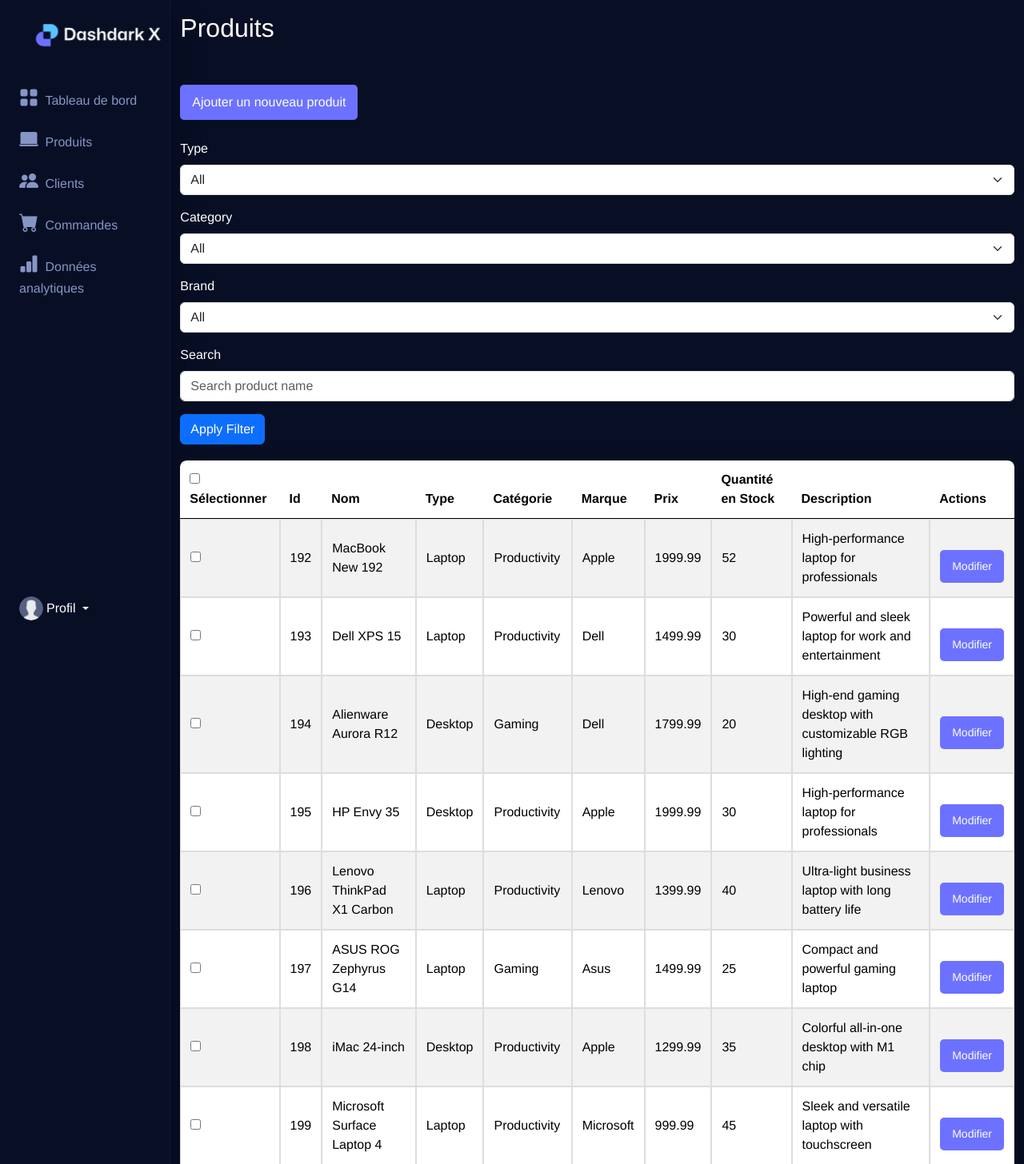
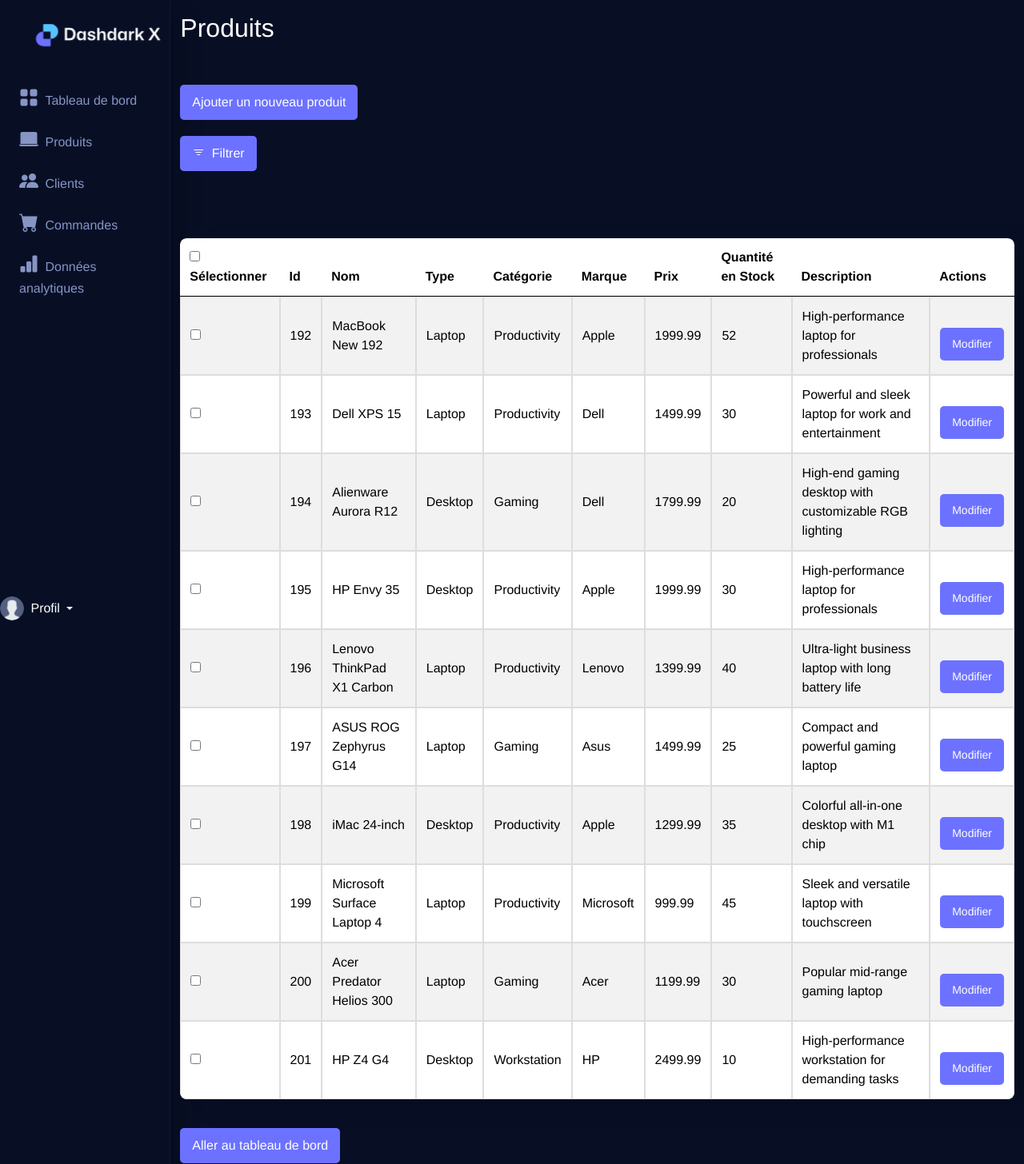
Before and after one commit to PierreDevC/projet_python_app_web_fonc, a Flask app: page /product_list in a window 1280 px wide. Shown: the top 1456 px of the page at 80% size. Run offline with Flask 3, Linux system fonts and the light colour scheme; a user stored in the database is signed in; data comes from the database, SQL or seed files in the repository; some libraries are stand-ins or nearby versions.

Commit message:
feat(products): Add Bootstrap collapsible filter button for products table

```diff
--- a/app.py
+++ b/app.py
@@ -153,7 +153,7 @@
 
         finally:
             conn.close()
-            return render_template("result.html", msg=msg)
+            return render_template("result.html", msg=msg, user=current_user)
 
 @app.route('/update_product', methods=['POST'])
 @login_required
@@ -182,7 +182,7 @@
             conn.rollback()
             msg = f"Error updating product: {str(e)}"
         finally:
-            return render_template("result.html", msg=msg)
+            return render_template("result.html", msg=msg, user=current_user)
 
 @app.route('/delete_selected', methods=['POST'])
 def delete_selected():
@@ -208,7 +208,7 @@
 
         finally:
             conn.close()
-            return render_template('result.html', msg=msg)
+            return render_template('result.html', msg=msg, user=current_user)
 
 @app.route('/product_list')
 @login_required
@@ -218,7 +218,7 @@
         cursor = conn.cursor()
         cursor.execute('''SELECT * from products''')
         rows = cursor.fetchall()
-        return render_template("product_list.html",rows=rows)
+        return render_template("product_list.html",rows=rows, user=current_user)
 
 
 @app.route('/filter_products', methods=['GET'])
@@ -316,7 +316,7 @@
 
         except sqlite3.Error as e:
             error_message = f"There was an error deleting the customers: {str(e)}"
-            return render_template('customer_result.html', message=error_message)
+            return render_template('customer_result.html', message=error_message, user=current_user)
 
 @app.route('/customer_list')
 @login_required
@@ -326,7 +326,7 @@
         cursor = conn.cursor()
         cursor.execute('''SELECT * from customers''')
         rows = cursor.fetchall()
-        return render_template("customer_list.html", rows=rows)
+        return render_template("customer_list.html", rows=rows, user=current_user)
 
 # Analytics routes
 def generate_pie_chart():
--- a/templates/base.html
+++ b/templates/base.html
@@ -124,7 +124,7 @@
     </style>
 </head>
 <body>
-    <div class="container-fluid">
+    <div class="container-fluid ">
         <div class="row flex-nowrap">
             <div class="col-auto col-md-3 col-xl-2 px-sm-2 px-0 navbar-background-color border-end blue-border shadow-right">
                 <div class="d-flex flex-column align-items-center align-items-sm-start px-3 pt-2 text-white min-vh-100">
@@ -155,10 +155,10 @@
                         </li>
                     </ul>
                     <hr>
-                    <div class="dropdown pb-4">
+                    <div class="dropdown pb-4 fixed-bottom">
                         <a href="#" class="d-flex align-items-center text-white text-decoration-none dropdown-toggle" id="dropdownUser1" data-bs-toggle="dropdown" aria-expanded="false">
                             <img src="/static/user.png" alt="hugenerd" width="30" height="30" class="rounded-circle">
-                            <span class="d-none d-sm-inline mx-1">
+                            &nbsp;<span class="d-none d-sm-inline mx-1">
                                 Profil</span>
                         </a>
                         <ul class="dropdown-menu dropdown-menu-dark text-small shadow" aria-labelledby="dropdownUser1">
--- a/templates/product_list.html
+++ b/templates/product_list.html
@@ -45,34 +45,43 @@
     document.getElementById('modify_product_stock').value = data.stock;
     document.getElementById('modify_product_desc').value = data.description;
     }
+
+    const button = document.querySelector('.buttons');
+    const collapse = document.querySelector('#collapseExample');
 </script>
 
 <button type="button" class="buttons" data-bs-toggle="modal" data-bs-target="#exampleModal">
     Ajouter un nouveau produit
 </button>
-<br>
-<br>
+
+  <p>
+    <button class="buttons" type="button" data-bs-toggle="collapse" data-bs-target="#collapseExample" aria-expanded="false" aria-controls="collapseExample">
+        <i class="bi bi-filter me-1"></i> Filtrer
+    </button>
+  </p>
+  <div class="collapse" id="collapseExample">
+    <div class="card card-body">
         <form action="/filter_products" method="get">
             <div class="mb-3">
-        <label for="type" class="form-label text-white">Type</label>
+                <label for="type" class="form-label">Type</label>
                 <select class="form-select" name="type" id="type">
-            <option value="">All</option>
+                    <option value="">Tous les types</option>
                     <option value="Laptop">Laptop</option>
                     <option value="Desktop">Desktop</option>
                 </select>
             </div>
             <div class="mb-3">
-        <label for="category" class="form-label text-white">Category</label>
+                <label for="category" class="form-label">Catégorie</label>
                 <select class="form-select" name="category" id="category">
-            <option value="">All</option>
+                    <option value="">Toutes les catégories</option>
                     <option value="Productivity">Productivity</option>
                     <option value="Gaming">Gaming</option>
                 </select>
             </div>
             <div class="mb-3">
-        <label for="brand" class="form-label text-white">Brand</label>
+                <label for="brand" class="form-label">Marque</label>
                 <select class="form-select" name="brand" id="brand">
-            <option value="">All</option>
+                    <option value="">Toutes les marques</option>
                     <option value="Acer">Acer</option>
                     <option value="Apple">Apple</option>
                     <option value="Asus">Asus</option>
@@ -86,11 +95,19 @@
                 </select>
             </div>
             <div class="mb-3">
-        <label for="search" class="form-label text-white">Search</label>
-        <input type="text" class="form-control" name="search" id="search" placeholder="Search product name">
+                <label for="search" class="form-label">Rechercher</label>
+                <input type="text" class="form-control" name="search" id="search" placeholder="Rechercher le nom du produit">
             </div>
-    <button type="submit" class="btn btn-primary">Apply Filter</button>
+            <a href="/product_list" class="btn btn-danger">Annuler les filtres</a>
+            <button type="submit" class="btn btn-primary">Appliquer le filtre</button>
         </form>
+    </div>
+  </div>
+
+<br>
+<br>
+
+
 
 
 <form method="POST" action="/delete_selected" id="deleteForm">
```
Lines whose indentation alone changed are shown as unchanged.
